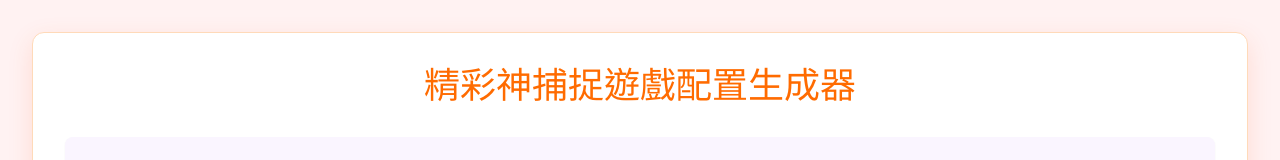
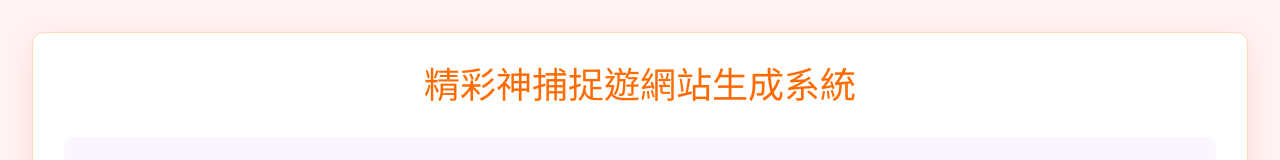
Before and after one commit to gongminshenliyuchiutiger/chaser-generator, a plain HTML site: page index.html in a window 1280 px wide. Shown: the top 160 px of the page. Drawn offline with nearby package versions, Linux system fonts and the light colour scheme.

Commit message:
202510211205A

```diff
--- a/index.html
+++ b/index.html
@@ -3,7 +3,7 @@
 <head>
     <meta charset="UTF-8">
     <meta name="viewport" content="width=device-width, initial-scale=1.0">
-    <title>精彩神捕捉遊戲配置生成器</title>
+    <title>精彩神捕捉遊網站生成系統</title>
     <script src="https://cdn.tailwindcss.com"></script>
     <!-- Font Awesome CDN -->
     <!-- 已移除 integrity 和 crossorigin 屬性以解決載入問題 -->
@@ -226,7 +226,7 @@
     <div id="toast-notification" class="hidden"></div>
 
     <div class="container">
-        <h1 class="text-4xl text-center mb-8">精彩神捕捉遊戲配置生成器</h1>
+        <h1 class="text-4xl text-center mb-8">精彩神捕捉遊網站生成系統</h1>
 
         <!-- 0. 網站與遊戲基本資訊設定 -->
         <div class="mb-8 p-6 bg-purple-50 rounded-lg shadow-sm">
@@ -312,7 +312,7 @@
                 <p class="mb-2">4. 使用任何現代瀏覽器打開 `index.html` 即可開始遊戲！</p>
                 <p class="text-sm mt-3 font-bold text-red-700">
                     <i class="fas fa-exclamation-triangle"></i> 重要提示：
-                    <br>如果您在 `file://` 協定（直接從硬碟打開 HTML 檔案）下運行此生成器，
+                    <br>如果您在 `file://` 協定（直接從硬碟打開 HTML 檔案）下運行此生成系統，
                     <br>預設物品的圖片預覽可能因瀏覽器安全限制而無法顯示。
                     <br>為確保預覽正常，請將 `generator.html` 放置在一個具有 `item/` 資料夾（內含預設 SVG 圖片）的根目錄下，或者使用本地網路伺服器運行本頁面。例如：
                     <br> &nbsp; - 安裝 VS Code 的 "Live Server" 擴充功能，<br> &nbsp; &nbsp; &nbsp; 然後對 `generator.html` "Open with Live Server"。
@@ -322,7 +322,7 @@
         </div>
     </div>
 
-    <!-- 吉祥物圖片 (生成器頁面左下角固定) -->
+    <!-- 吉祥物圖片 (生成系統頁面左下角固定) -->
     <div id="mascot-generator">
         <img src="image/LiyuChillGuy.svg" alt="吉祥物" class="w-full h-full" onerror="this.style.display='none'; console.error('Mascot image not found at image/LiyuChillGuy.svg in generator')">
     </div>
```
